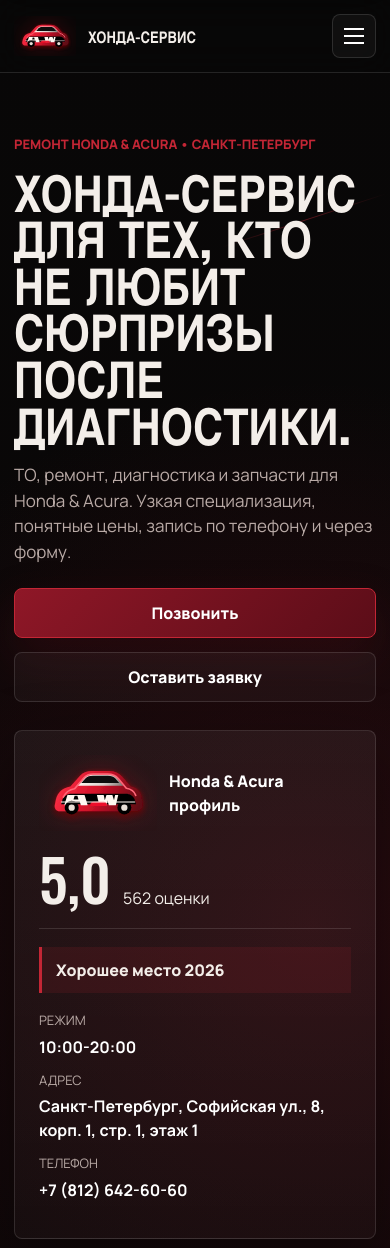
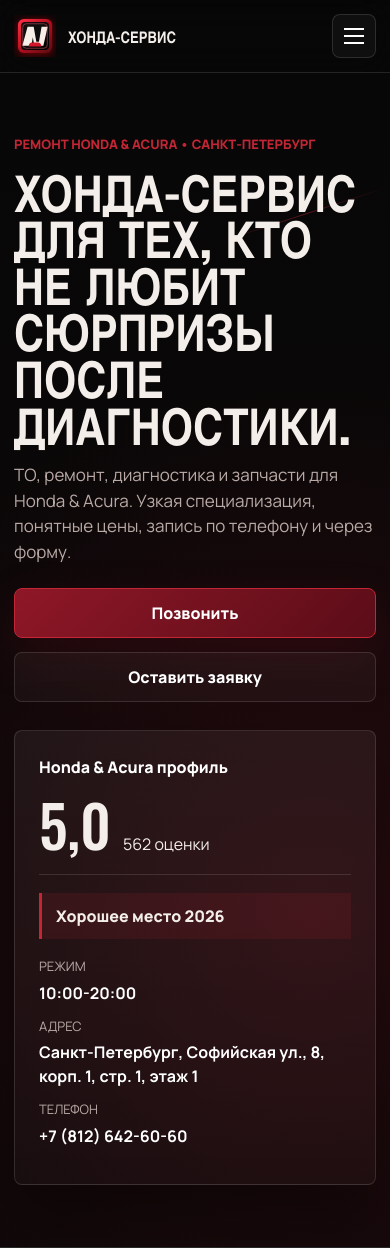
Before and after one commit to Petrbrok/hondaservice, a PHP site: page / in a window 390 px wide. Shown: the top 1248 px of the page. Run offline with PHP 8.4, Linux system fonts and the light colour scheme.

Commit message:
исправления 2

```diff
--- a/index.html
+++ b/index.html
@@ -14,7 +14,7 @@
     <header class="site-header" data-header>
       <a class="brand" href="#top" aria-label="Хонда-сервис">
         <span class="brand-mark" aria-hidden="true">
-          <img src="assets/honda-logo.svg?v=6" alt="">
+          <img src="assets/honda-header-logo.svg?v=1" alt="">
         </span>
         <span>
           <strong>Хонда-сервис</strong>
@@ -68,9 +68,6 @@
 
           <aside class="hero-panel" aria-label="Ключевые данные сервиса">
             <div class="hero-logo-lockup">
-              <span class="service-logo" aria-hidden="true">
-                <img src="assets/honda-logo.svg?v=6" alt="">
-              </span>
               <span>Honda & Acura профиль</span>
             </div>
             <div class="rating-block">
--- a/styles.css
+++ b/styles.css
@@ -82,8 +82,8 @@ textarea {
 }
 
 .brand-mark {
-  width: 72px;
-  height: 46px;
+  width: 44px;
+  height: 44px;
 }
 
 .brand-mark img,
@@ -385,8 +385,8 @@ h3 {
 .hero-logo-lockup {
   display: flex;
   align-items: center;
-  gap: 12px;
-  margin-bottom: 18px;
+  gap: 0;
+  margin-bottom: 16px;
   color: #fff;
   font-weight: 800;
 }
@@ -913,8 +913,8 @@ textarea:focus {
   }
 
   .brand-mark {
-    width: 62px;
-    height: 40px;
+    width: 42px;
+    height: 42px;
   }
 
   .brand strong {
```
Also changed, not shown: assets/honda-header-logo.svg (added).
